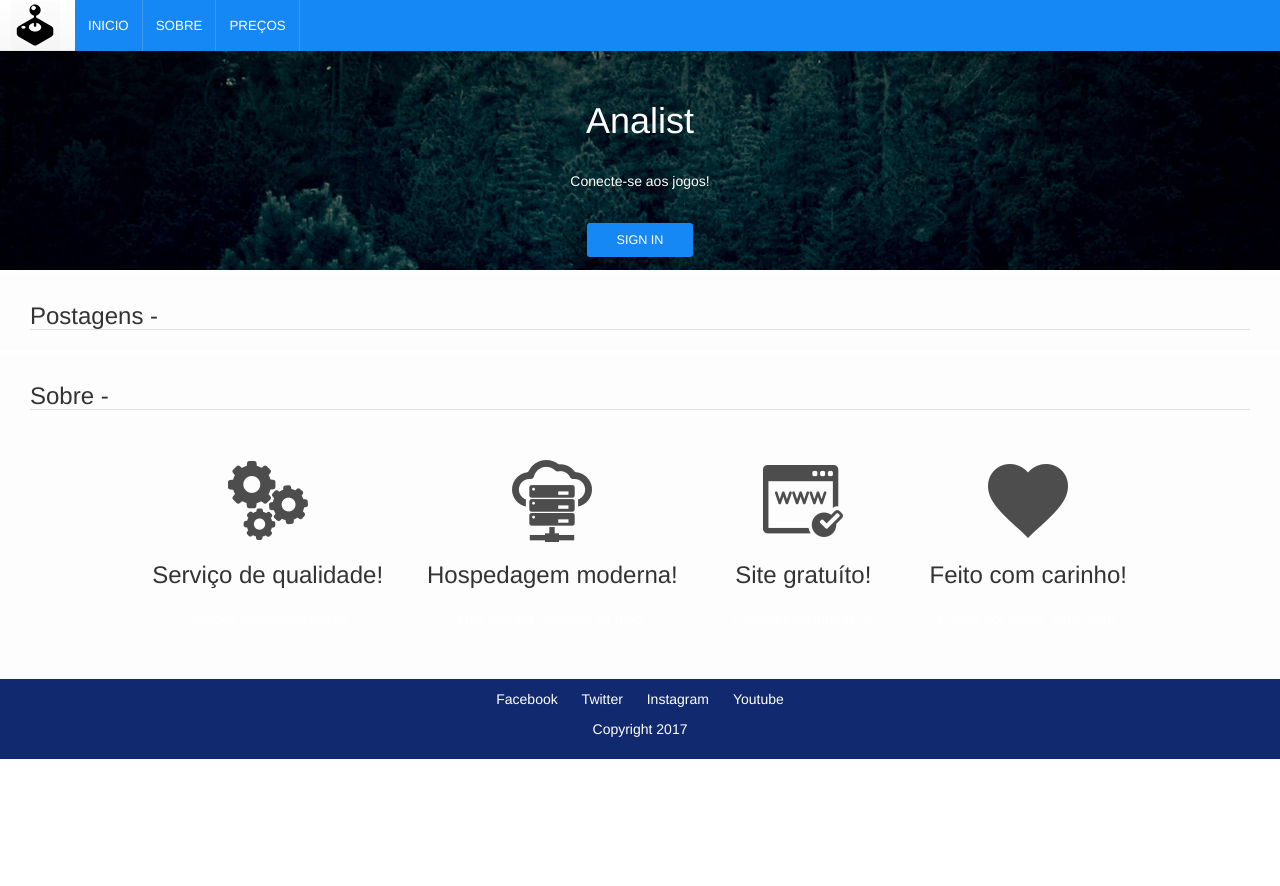
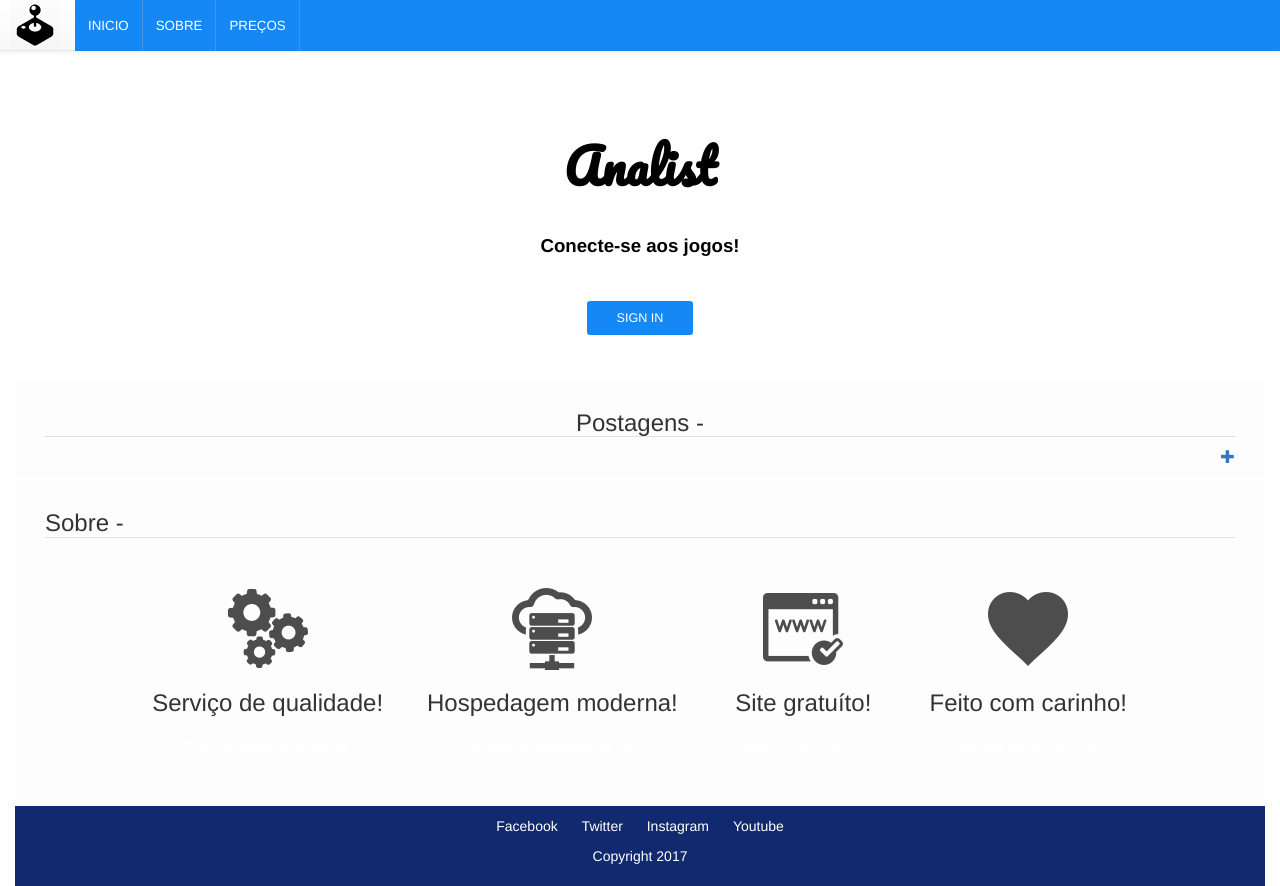
Before and after one commit to Reezl/my-first-blog, a Django app: page / in a window 1280 px wide. Before the commit the page ends 759 px from the top, so only its background shows below. Run offline with Django 3.2, Linux system fonts and the light colour scheme; data that the repository does not hold is empty; some libraries are stand-ins or nearby versions.

Commit message:
Add view to create/edit blog post

```diff
--- a/blog/static/css/css/style.css
+++ b/blog/static/css/css/style.css
@@ -44,23 +44,34 @@ body {
 }
 /*Header*/
 .cabecalho{
-    background-image: url('../img/fundo.jpg');
     background-position: center;
     background-size: cover;
     background-repeat: no-repeat;
     text-align: center;
-    color: #fff;
-    padding: 20px;
+
+    background-color: #fff;
+    padding: 49px;
     margin-top: -19px;
 
 
 }
 
 .cabecalho h1{
-    padding: 10px;
+    padding: 20px;
+    color: #000;
+    font-weight: 900;
+    font-family: Pacifico, serif;
+    font-size: 36pt;
+
+
+
 }
 .cabecalho p{
     margin-bottom: 2em;
+    color: #000;
+    font-weight: 900;
+    font-size: 14pt;
+
 
 }
 
@@ -88,6 +99,15 @@ body {
     padding: 10px 30px;
 
 }
+
+.postagem .titulo{
+    text-align: center;
+}
+
+.postagem .top-menu{
+    float: right;
+}
+
 
 .postagem h1{
     font-size: 18pt;
--- a/blog/templates/blog/base.html
+++ b/blog/templates/blog/base.html
@@ -7,7 +7,9 @@
 	<meta charset="utf-8"/>
 	<meta name="description" content=""/>
 	<meta name="viewport" content="width=device-width, initial-scale=1"/>
-    <!--
+    <link href='https://fonts.googleapis.com/css?family=Open+Sans:400,700|Roboto+Slab:400,700|Pacifico' rel='stylesheet' type='text/css'>
+
+    <!-- CSS
 	<link rel="stylesheet" type="text/css" href="css/style.css"/>
 	<link rel="stylesheet" type="text/css" href="css/bootstrap.css"/>
 	<link rel="stylesheet" type="text/css" href="css/bootstrap-theme.css"/>-->
@@ -22,7 +24,7 @@
 	<nav class="navbar navbar-default navbar-fixed-top">
 		<div class="navbar-header">
               <a class="navbar-brand" href="#">
-                <img alt="Brand" src="static\css\img\brand.png">
+                <img alt="Brand" src="{% static 'css/img/brand.png' %}"/>
               </a>
         </div>
 			<div class="row">
@@ -37,7 +39,7 @@
 				</div>
 			</div>
 	</nav>
-    </div>
+
 
 	<header>
 		<div class="cabecalho">
@@ -53,7 +55,8 @@
 	<section class="postagem">
 		<div class="row">
 			<div class="col-md-12">
-				<h1>Postagens - </h1>
+				<h1 class="titulo">Postagens - </h1>
+                <a href="{% url 'blog.views.post_new' %}" class="top-menu"><span class="glyphicon glyphicon-plus"></span></a>
 				{% block content%}
                 {% endblock %}
 			</div>
@@ -65,23 +68,23 @@
 				<h1>Sobre - </h1>
 					<div class="imagens">
 						<div>
-				            <img src="static\css\img\configs.png" alt="engrenagens">
+				            <img src=" {% static 'css\img\configs.png' %}" alt="engrenagens">
 				            <h3>Serviço de qualidade!</h3>
 				            <p>Opniões totalmente claras.</p>
 				        </div>
 				        <div>
-				            <img src="static\css\img\hospedagem.png" alt="hospedagem">
+				            <img src="{% static 'css\img\hospedagem.png' %}" alt="hospedagem">
 				            <h3>Hospedagem moderna!</h3>
 				            <p>Não deixará ninguém na mão.</p>
 
 				        </div>
 				        <div>
-				            <img src="static\css\img\site.png" alt="site">
+				            <img src="{% static 'css\img\site.png' %}" alt="site">
 				            <h3>Site gratuíto!</h3>
 				            <p> E totalmente interativo.</p>
 				        </div>
 				        <div>
-				            <img src="static\css\img\coracao.png" alt="coracao">
+				            <img src="{% static 'css\img\coracao.png' %}" alt="coracao">
 				            <h3>Feito com carinho!</h3>
 				            <p>Criado por nerds, para nerds</p>
 				        </div>
@@ -107,6 +110,6 @@
 	</footer>
 
 	</div>
-	<script type="text/javascript" src="js/bootstrap.js"></script>
+	<!--<script type="text/javascript" src="js/bootstrap.js"></script>-->
 </body>
 </html>
--- a/blog/templates/blog/base1.html
+++ b/blog/templates/blog/base1.html
@@ -9,6 +9,7 @@
 </head>
 <body>
     <div class="page-header">
+        <a href="{% url 'blog.views.post_new' %}" class="top-menu"><span class="glyphicon glyphicon-plus"></span></a>
         <h1><a href="/">Django Girls Blog</a></h1>
     </div>
     <div class="content container">
--- a/blog/templates/blog/post_detail.html
+++ b/blog/templates/blog/post_detail.html
@@ -9,5 +9,6 @@
                 {{ post.published_date }}
             </div>
         {% endif %}
+    <a class="btn btn-default" href="{% url 'post_edit' pk=post.pk %}"><span class="glyphicon glyphicon-pencil"></span></a>
     </div>
 {% endblock %}
--- a/blog/urls.py
+++ b/blog/urls.py
@@ -3,5 +3,7 @@ from . import views
 
 urlpatterns = [
     url(r'^$', views.post_list),
-    url(r'^post/(?P<pk>[0-9]+)/$', views.post_detail),
+    url(r'^post/(?P<pk>[0-9]+)/$', views.post_detail, name='post_detail'),
+    url(r'^post/new/$',views.post_new, name='post_new'),
+    url(r'^post/(?P<pk>[0-9]+)/edit/$', views.post_edit, name='post_edit'),
 ]
--- a/blog/views.py
+++ b/blog/views.py
@@ -2,6 +2,8 @@ from django.shortcuts import render
 from django.utils import timezone
 from .models import Post
 from django.shortcuts import render, get_object_or_404
+from .forms import PostForm
+from django.shortcuts import redirect
 
 def post_list(request):
     posts = Post.objects.filter(published_date__lte=timezone.now()).order_by('published_date')
@@ -10,3 +12,30 @@ def post_list(request):
 def post_detail(request, pk):
     post = get_object_or_404(Post, pk=pk)
     return render(request, 'blog/post_detail.html',{'post':post})
+
+def post_new(request):
+    if request.method == "POST":
+        form = PostForm(request.POST)
+        if form.is_valid():
+            post = form.save(commit=False)
+            post.author = request.user
+            post.published_date = timezone.now()
+            post.save()
+            return redirect('post_detail', pk=post.pk)
+    else:
+        form = PostForm()
+    return render(request, 'blog/post_edit.html', {'form': form})
+
+def post_edit(request, pk):
+    post = get_object_or_404(Post, pk=pk)
+    if request.method == "POST":
+        form = PostForm(request.POST, instance=post)
+        if form.is_valid():
+            post = form.save(commit=False)
+            post.author = request.user
+            post.published_date = timezone.now()
+            post.save()
+            return redirect('post_detail', pk=post.pk)
+    else:
+        form = PostForm(instance=post)
+    return render(request, 'blog/post_edit.html', {'form': form})
```
Also changed, not shown: blog/forms.py (added, +7 -0 lines), blog/templates/blog/post_edit.html (added, +9 -0 lines), blog/static/css/img/fundo.jpg.
